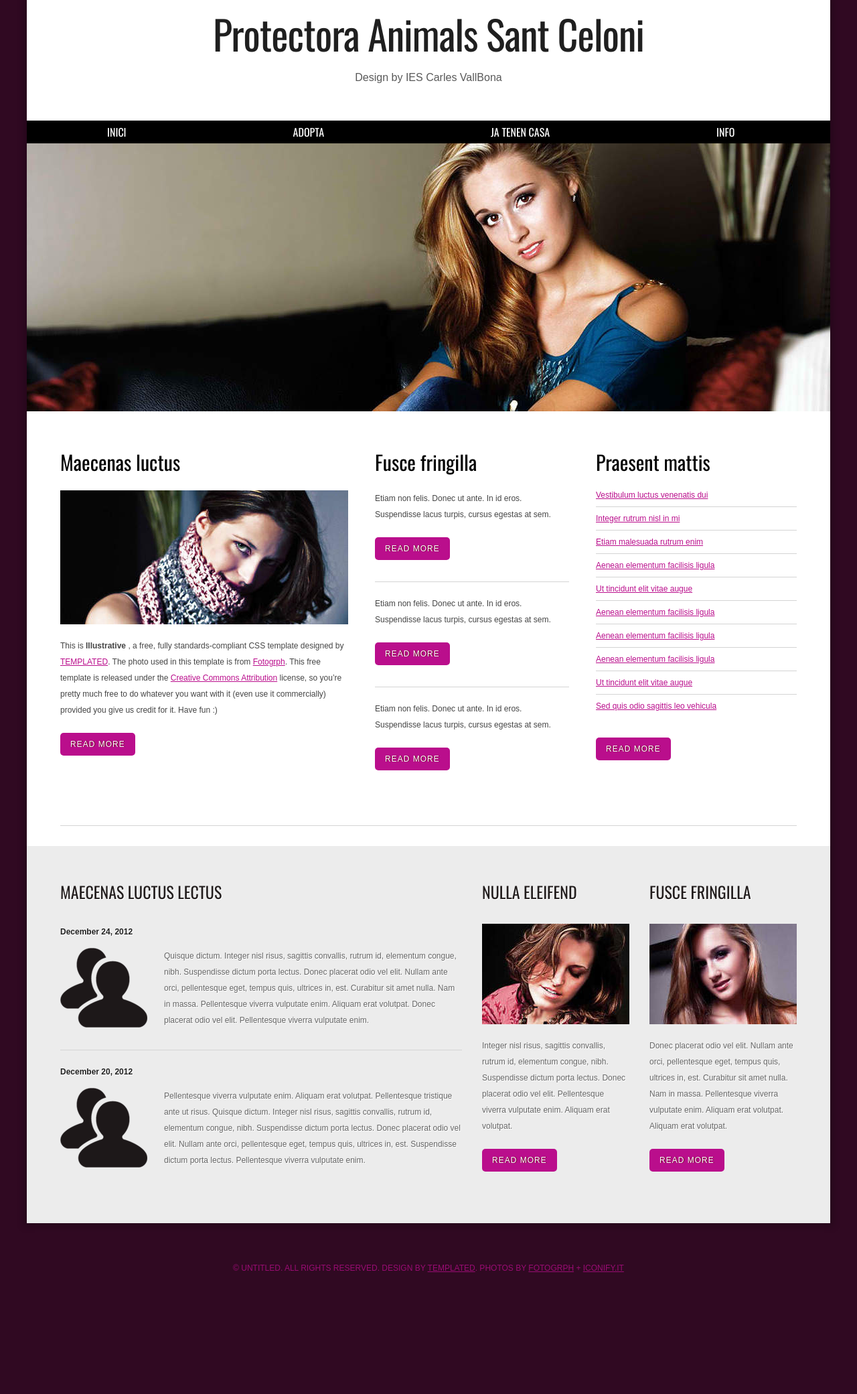
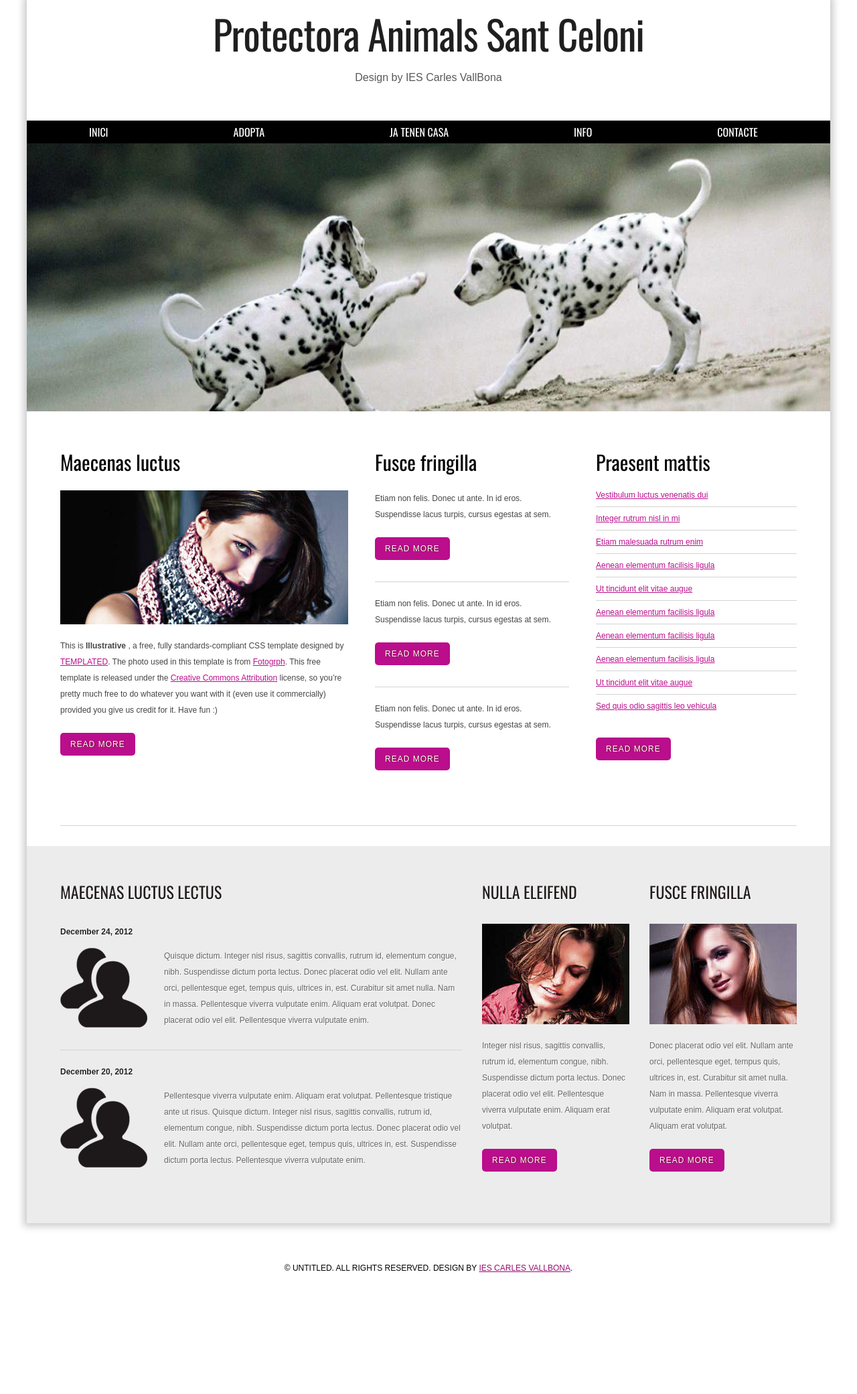
Before and after one commit to cristinaRoigeGaja/PaginaWebProtectoraSantCeloni, a plain HTML site: page Protectora Sant Celoni/index.html in a window 1280 px wide. Shown: the whole page at 67% size. Drawn offline with nearby package versions, Linux system fonts and the light colour scheme.

Commit message:
Add files via upload

```diff
--- a/Protectora Sant Celoni/default.css
+++ b/Protectora Sant Celoni/default.css
@@ -5,7 +5,7 @@ html, body {
 body {
 	margin: 0;
 	padding: 0;
-	background: #300922;
+	background: white;
 	font-family: Arial, Helvetica, sans-serif;
 	font-size: 12px;
 	font-weight: 200;
@@ -191,7 +191,7 @@ hr {
 
 #menu a {
 	display: block;
-	padding: 5px 129px 5px 120px;
+	padding: 5px 94px 5px 93px;
 	text-decoration: none;
 	text-transform: uppercase;
 	text-align: center;
@@ -247,7 +247,7 @@ hr {
 	line-height: normal;
 	text-align: center;
 	text-transform: uppercase;
-	color: #990C73;
+	color: black;
 }
 
 #footer a {
--- a/Protectora Sant Celoni/index.html
+++ b/Protectora Sant Celoni/index.html
@@ -21,6 +21,7 @@ Released   : 20121223
 <!--[if IE 6]>
 <link href="default_ie6.css" rel="stylesheet" type="text/css" />
 <![endif]-->
+<link rel="shortcut icon" type="image/x-icon" href="images/favicon.ico" />
 </head>
 <body>
 <div id="wrapper">
@@ -52,7 +53,7 @@ Released   : 20121223
 				<li><a href="">Contacte</a></li>
 			</ul>
 	</div>
-	<div id="banner"><img src="images/header-image-bg.jpg" width="1200" height="400" alt="" /></div>
+	<div id="banner"><img src="images/dalmatian-dogs.jpg" width="1200" height="400" alt="" /></div>
 	<div id="three-columns">
 		<div class="content">
 			<div id="column1">
@@ -125,7 +126,7 @@ Released   : 20121223
 	</div>
 </div>
 <div id="footer">
-	<p>&copy; Untitled. All rights reserved. Design by <a href="http://templated.co" rel="nofollow">TEMPLATED</a>. Photos by <a href="http://fotogrph.com/">Fotogrph</a>  + <a href="http://iconify.it/">Iconify.it</a></p>
+	<p>&copy; Untitled. All rights reserved. Design by <a href="http://http://iescarlesvallbona.cat/" rel="nofollow">IES Carles Vallbona</a>.
 </div>
 </body>
 </html>
```
Also changed, not shown: Protectora Sant Celoni/images/dalmatian-dogs.jpg (added), Protectora Sant Celoni/images/favicon.ico (added).
